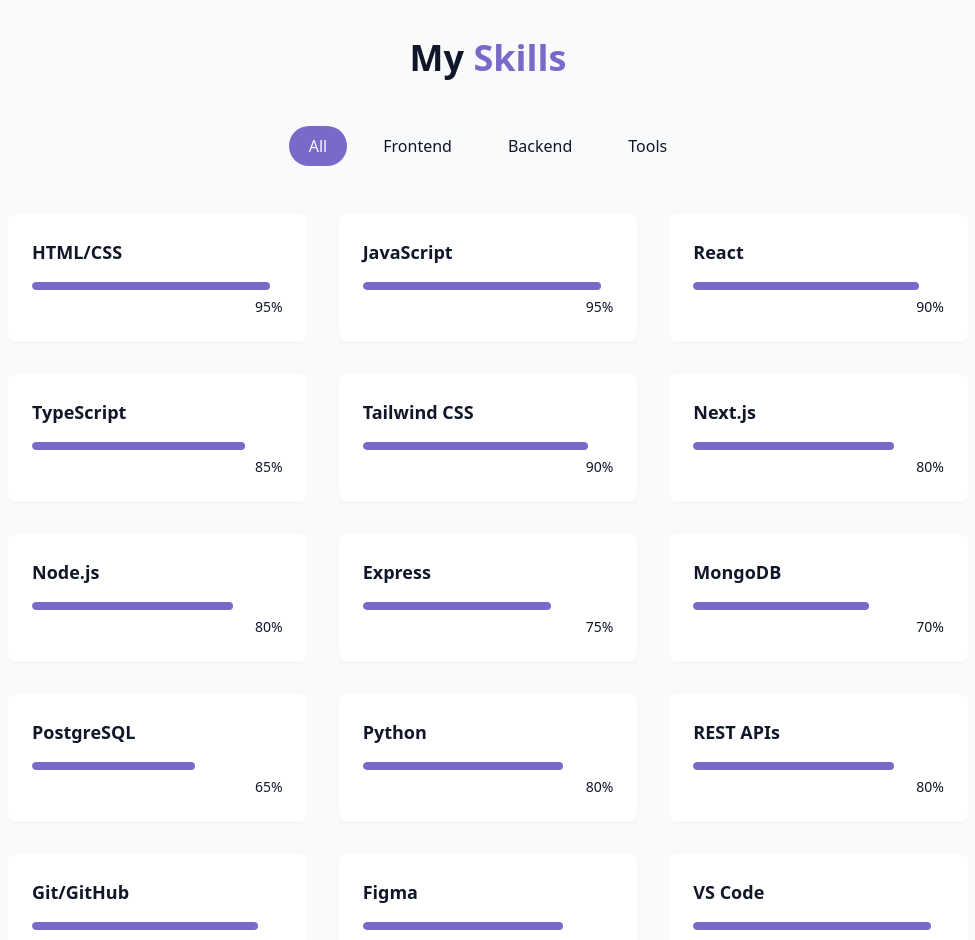
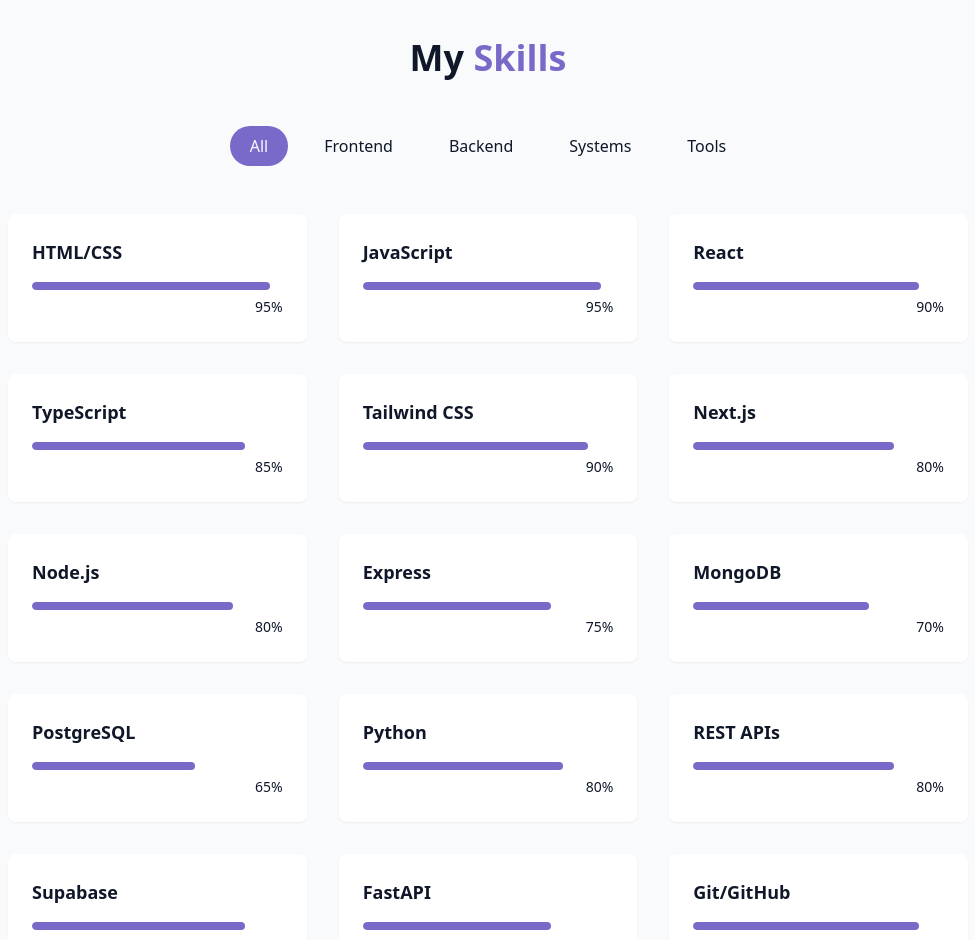
Before and after one commit to Ferannn-TDE/PORTFOLIO-WEBSITE, a React (Vite) app: page / in a window 1280 px wide. Shown: the part 1660-2600 px from the top of the page, without its empty margins (152-1127 px from the left). Built offline with nearby package versions, Linux system fonts and the light colour scheme.

Commit message:
feat: add systems skills category (C++, sockets, multithreading)
Co-Authored-By: Claude Opus 5 <noreply@anthropic.com>

```diff
--- a/src/components/SkillsSection.jsx
+++ b/src/components/SkillsSection.jsx
@@ -64,6 +64,16 @@ const skills = [
     level: 80,
     category: "backend",
   },
+  {
+    name: "Supabase",
+    level: 85,
+    category: "backend",
+  },
+  {
+    name: "FastAPI",
+    level: 75,
+    category: "backend",
+  },
 
   //TOOLS
   { name: "Git/GitHub", level: 90, category: "tools" },
@@ -71,10 +81,15 @@ const skills = [
   { name: "VS Code", level: 95, category: "tools" },
   { name: "Docker", level: 70, category: "tools" },
   { name: "CI/CD", level: 75, category: "tools" },
-  { name: "C++", level: 90, category: "tools" },
+  { name: "Vite", level: 85, category: "tools" },
+
+  // Systems
+  { name: "C++", level: 90, category: "systems" },
+  { name: "Socket Programming", level: 85, category: "systems" },
+  { name: "Multithreading", level: 85, category: "systems" },
 ];
 
-const categories = ["all", "frontend", "backend", "tools"];
+const categories = ["all", "frontend", "backend", "systems", "tools"];
 
 const SkillsSection = () => {
   const [activeCategory, setActiveCategory] = useState("all");
```
